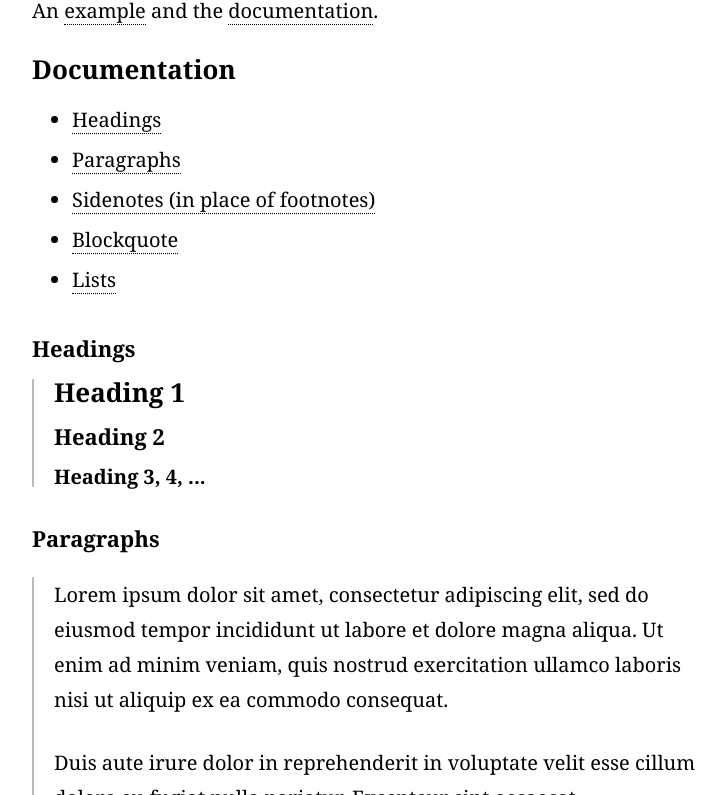
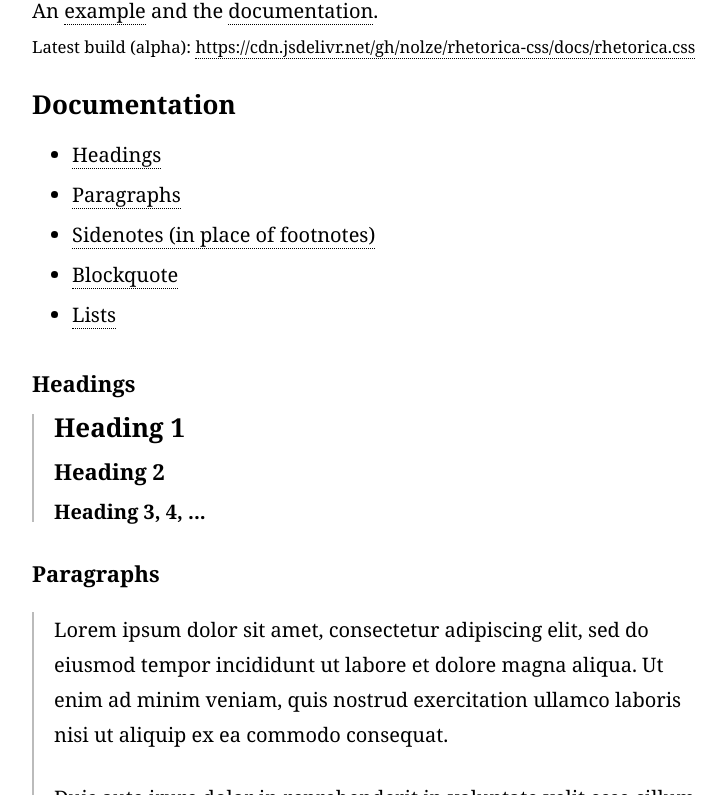
Before and after one commit to nolze/rhetorica-css, a website: page docs/documentation.html in a window 1280 px wide. Shown: the part 142-937 px from the top of the page, without its empty margins (96-822 px from the left). Drawn offline with Linux system fonts and the light colour scheme.

Commit message:
Add jsdelivr links

```diff
--- a/docs/documentation.html
+++ b/docs/documentation.html
@@ -23,7 +23,12 @@
         <a href="https://github.com/nolze/rhetorica-css">rhetorica.css</a> - A
         text-oriented CSS for text documents.<br />
         An <a href="index.html">example</a> and the
-        <a href="documentation.html">documentation</a>.
+        <a href="documentation.html">documentation</a>.<br />
+        <small>
+          Latest build (alpha): <a href="https://cdn.jsdelivr.net/gh/nolze/rhetorica-css/docs/rhetorica.css">
+            https://cdn.jsdelivr.net/gh/nolze/rhetorica-css/docs/rhetorica.css
+          </a>
+        </small>
       </p>
       <h1>Documentation</h1>
       <ul>
```
Also changed, not shown: docs/index.html (+6 -1 lines), README.md.
